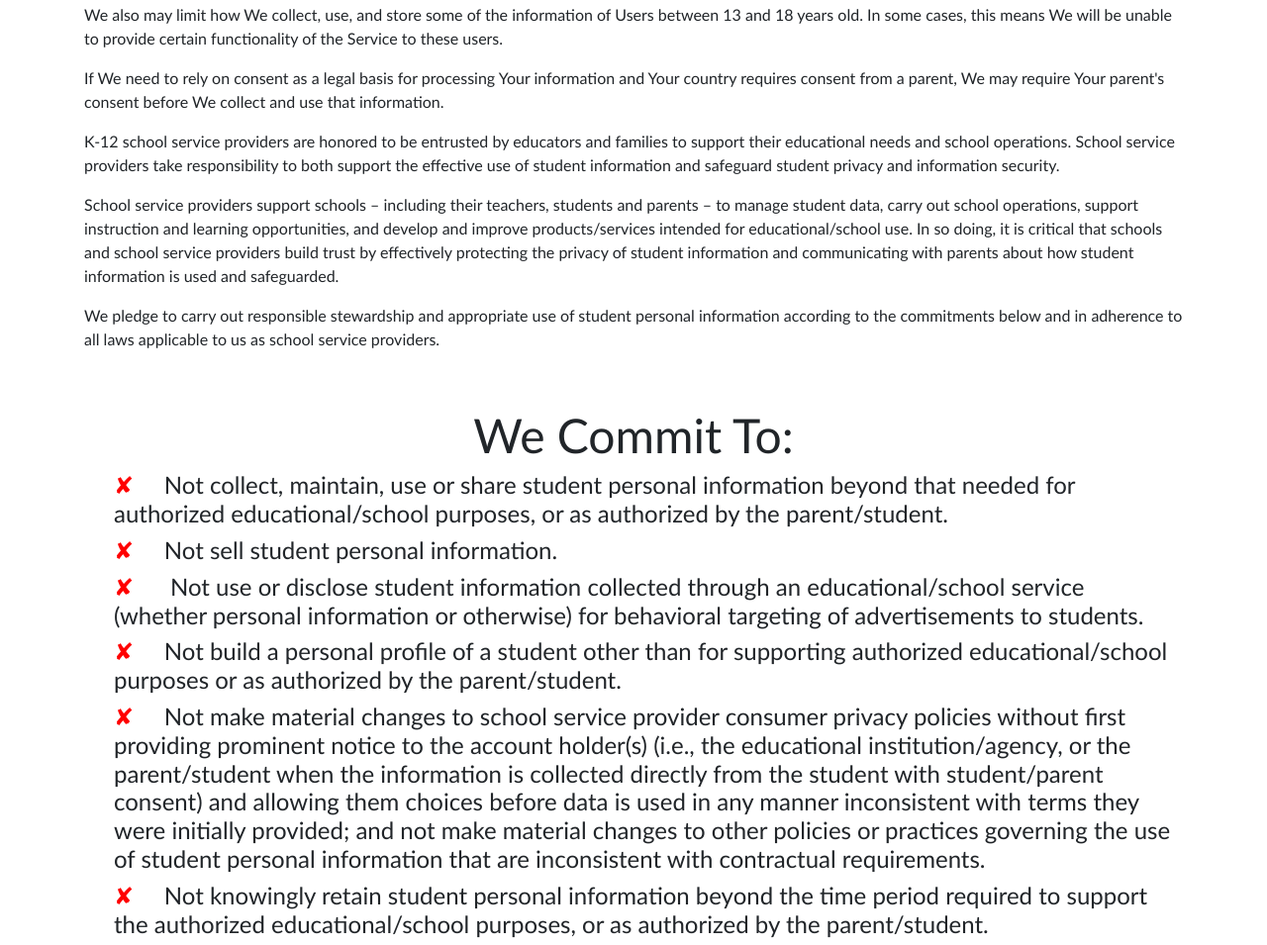
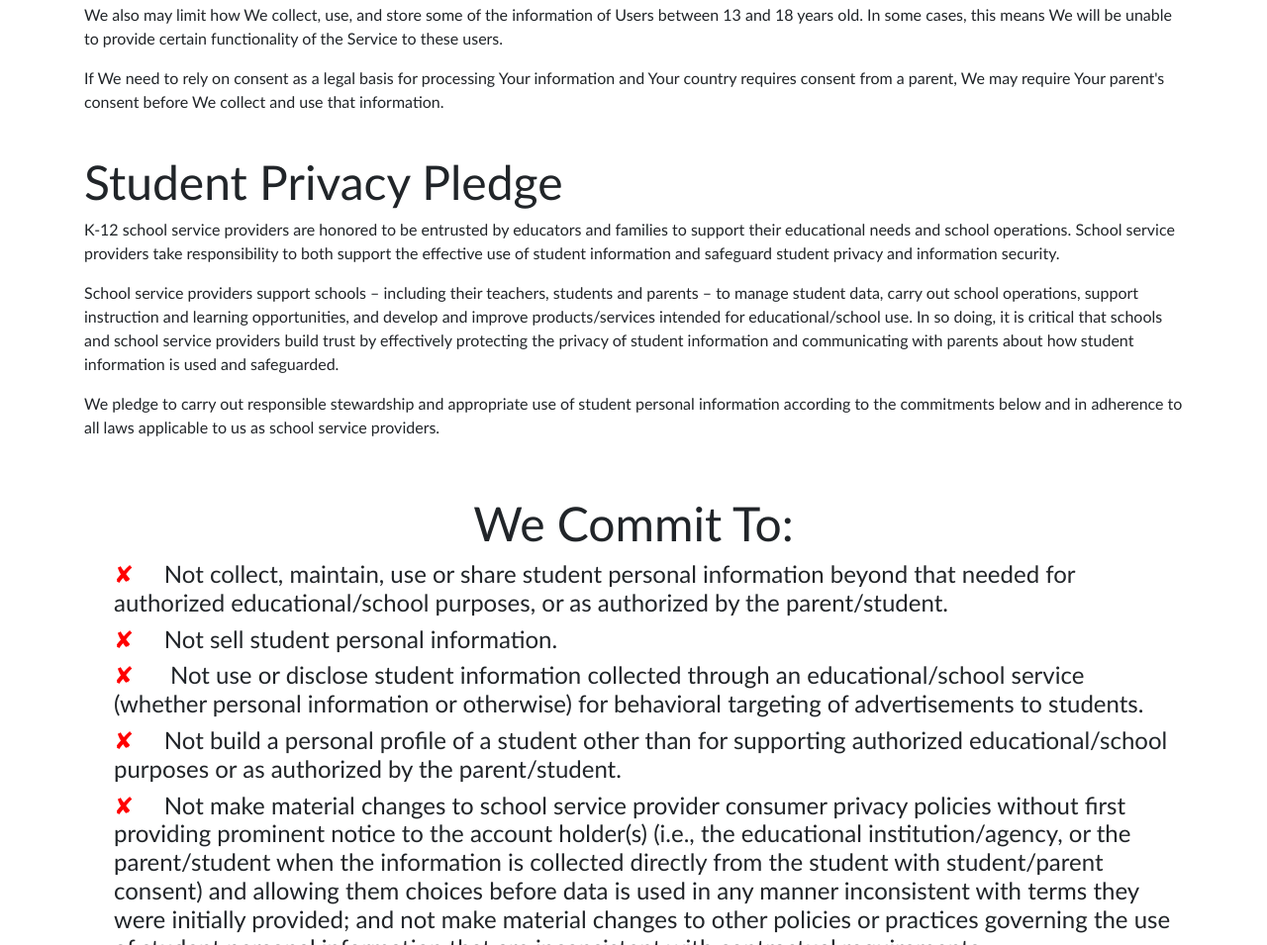
Before and after one commit to Kairos-site/kairosvr, a plain HTML site: page privacypol.html in a window 1280 px wide. Shown: the part 4703-5658 px from the top of the page at 99% size. Drawn offline with nearby package versions, Linux system fonts and the light colour scheme.

Commit message:
Add files via upload

```diff
--- a/privacypol.html
+++ b/privacypol.html
@@ -165,6 +165,8 @@ h3{
         <p>Our Service does not address anyone under the age of 13. We do not knowingly collect personally identifiable information from anyone under the age of 13. If You are a parent or guardian and You are aware that Your child has provided Us with Personal Data, please contact Us. If We become aware that We have collected Personal Data from anyone under the age of 13 without verification of parental consent, We take steps to remove that information from Our servers.</p>
         <p>We also may limit how We collect, use, and store some of the information of Users between 13 and 18 years old. In some cases, this means We will be unable to provide certain functionality of the Service to these users.</p>
         <p>If We need to rely on consent as a legal basis for processing Your information and Your country requires consent from a parent, We may require Your parent's consent before We collect and use that information.</p>
+        <br>
+        <h2>Student Privacy Pledge</h2>
         <p>K-12 school service providers are honored to be entrusted by educators and families to support their educational needs and school operations. School service providers take responsibility to both support the effective use of student information and safeguard student privacy and information security.</p>
         <p>School service providers support schools – including their teachers, students and parents – to manage student data, carry out school operations, support instruction and learning opportunities, and develop and improve products/services intended for educational/school use. In so doing, it is critical that schools and school service providers build trust by effectively protecting the privacy of student information and communicating with parents about how student information is used and safeguarded.</p>
         <p>We pledge to carry out responsible stewardship and appropriate use of student personal information according to the commitments below and in adherence to all laws applicable to us as school service providers.</p>
```
